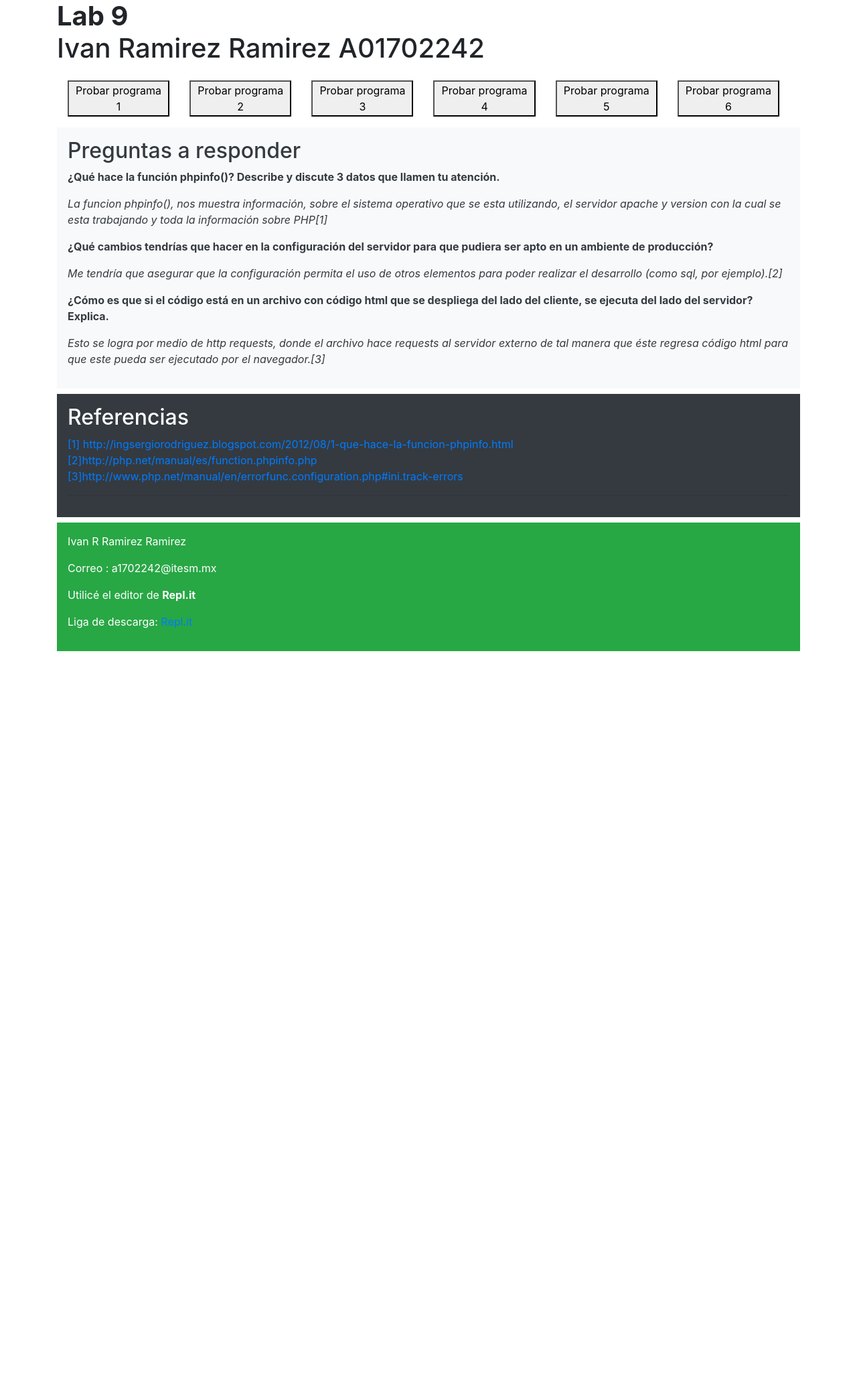
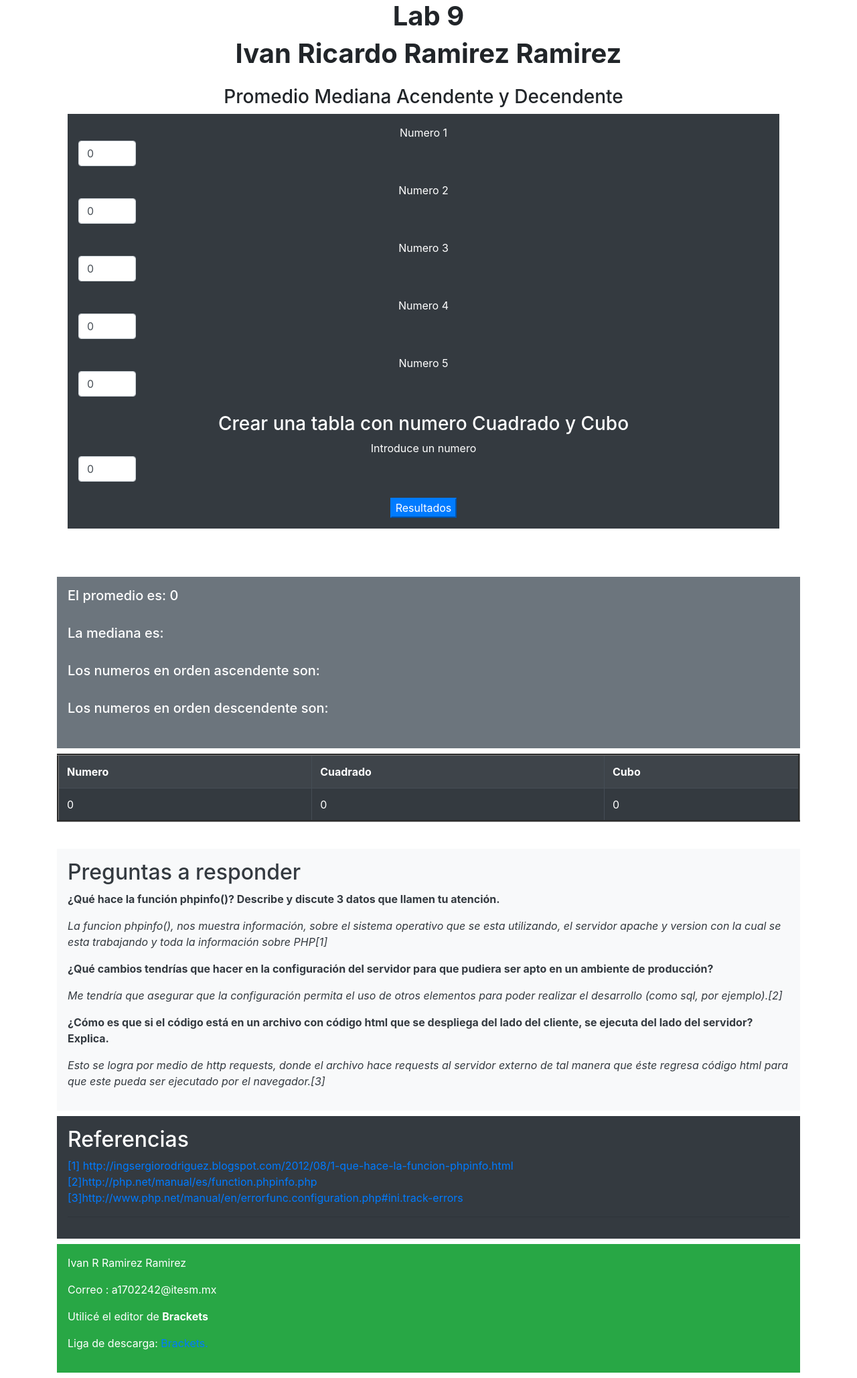
Before and after one commit to ivanrzz/a01702242_daw, a PHP site: page / in a window 1280 px wide. Shown: the part 56-2113 px from the top of the page at 67% size. Before the commit the page ends 1028 px from the top, so only its background shows below. Run offline with PHP 8.4, Linux system fonts and the light colour scheme; data that the repository does not hold is empty; some libraries are stand-ins or nearby versions.

Commit message:
lab 9 final

```diff
--- a/lab9/_util.php
+++ b/lab9/_util.php
@@ -1,4 +1,4 @@
- <?php
+<?php
 function saludar() {
     echo '<p>Hello World</p>';
     $nombre = "Lalo";
@@ -22,4 +22,37 @@
 
     return $lista;
   }
-  ?>
+function promedio(){
+          $numeros = array($_POST["funcion1"], $_POST["funcion2"], $_POST["funcion3"], $_POST["funcion4"], $_POST["funcion5"]);
+          $promedio = 0;
+          sort($numeros);
+          for ($i=0; $i <count($numeros) ; $i++) {
+            $promedio += $numeros[$i];
+          }
+          $promedio = $promedio/5;
+          echo "<br><br><div class ='p-3 mb-2 bg-secondary text-white'><h5>El promedio es: " . $promedio . "</h5><br>";
+          echo "<h5>La mediana es: " . $numeros[2] . "</h5><br>";
+          echo "<h5>Los numeros en orden ascendente son: ";
+          for ($i=0; $i <count($numeros) ; $i++) {
+            echo $numeros[$i] . " ";
+          }
+          echo "<br>" . "<br><h5>Los numeros en orden descendente son: ";
+          for ($i=count($numeros) - 1; $i >= 0 ; $i--) {
+            echo $numeros[$i] . " ";
+          }
+          echo "</h5><br> </div>";
+        }
+  function tabla(){
+        $n6 = $_POST["funcion6"];
+        echo "<table class='table table-striped table-dark' border='3' >
+          <tr><th>Numero</th><th>Cuadrado</th><th>Cubo</th></tr>";
+        for ($i=0; $i <= $n6; $i++) {
+          $cubo = $i*$i*$i;
+          $cuadrado = $i*$i;
+          echo"<tr ><td>$i</td><td>$cuadrado</td><td>$cubo</td><tr>";
+        }
+        echo "</table> <br> ";
+  }
+   		promedio();
+        tabla();
+     ?>
--- a/lab9/index.php
+++ b/lab9/index.php
@@ -1,8 +1,12 @@
- <?php
-  require_once("_util.php");
+<?php
+
   include_once("partials/_header.html");
   include_once("partials/_funciones.html");
+require_once("_util.php");
   include_once("partials/_preguntas.html");
   include_once("partials/_footer.html");
 
+
+
+
   ?>
--- a/lab9/partials/_footer.html
+++ b/lab9/partials/_footer.html
@@ -23,9 +23,8 @@
     <footer id="AboutMe">
         <p> Ivan R Ramirez Ramirez</p>
         <p>Correo : a1702242@itesm.mx </p>
-        <p> Utilicé el editor de <strong>Repl.it</strong> </p>
-        <p> Liga de descarga: <a href="https://repl.it">Repl.it
-      </a> </p>
+        <p> Utilicé el editor de <strong>Brackets</strong> </p>
+        <p> Liga de descarga: <a href="http://brackets.io">Brackets.</a> </p>
     </footer>
 </div>
 
@@ -34,4 +33,5 @@
 <script src="https://cdnjs.cloudflare.com/ajax/libs/popper.js/1.12.9/umd/popper.min.js" integrity="sha384-ApNbgh9B+Y1QKtv3Rn7W3mgPxhU9K/ScQsAP7hUibX39j7fakFPskvXusvfa0b4Q" crossorigin="anonymous"></script>
 <script src="https://maxcdn.bootstrapcdn.com/bootstrap/4.0.0/js/bootstrap.min.js" integrity="sha384-JZR6Spejh4U02d8jOt6vLEHfe/JQGiRRSQQxSfFWpi1MquVdAyjUar5+76PVCmYl" crossorigin="anonymous"></script>
 </body>
+
 </html>
--- a/lab9/partials/_funciones.html
+++ b/lab9/partials/_funciones.html
@@ -1,38 +1,34 @@
- <section class="jumbotron-fluid  p-3 services_Background programas" id="Programas">
-        <div class="row text-center  flex-column flex-md-row justify-content-around p-0 mr-0">
+<section class="jumbotron-fluid  p-3 services_Background programas" id="Programas">
+    <div class="row text-center  flex-column flex-md-row justify-content-around p-0 mr-0">
+
+        <div class="container">
+            <section class="content">
+
+                <h3>Promedio Mediana Acendente y Decendente</h3>
+                <div class="container p-3 mb-2 bg-dark text-white ">
+                    <form action=" index.php" method="post">
+                        <span>Numero 1 </span>
+                        <input type="number" class=" form-control input-sm  col-sm-1 " name="funcion1" value="0" min="0"> <br>
+                        <span>Numero 2 </span>
+                        <input type="number" class="form-control input-sm  col-sm-1" name="funcion2" value="0" min="0"> <br>
+                        <span>Numero 3 </span>
+                        <input type="number" class="form-control input-sm  col-sm-1 " name="funcion3" value="0" min="0"> <br>
+                        <span>Numero 4 </span>
+                        <input type="number" class="form-control input-sm  col-sm-1" name="funcion4" value="0" min="0"> <br>
+                        <span>Numero 5 </span>
+                        <input type="number" class="form-control input-sm  col-sm-1" name="funcion5" value="0" min="0"> <br>
 
 
-            <div class="col-12 col-md-2 my-2 my-md-0 item-service">
+                        <h3>Crear una tabla con numero Cuadrado y Cubo</h3>
+                        <span class="izq">Introduce un numero </span>
+                        <input type="number" name="funcion6" value="0" min="0" class="form-control input-sm  col-sm-1"> <br>
+                        <div>
+                            <button type="submit" name="button" class="btn-primary"> Resultados</button>
 
-                <button onclick="act1()">Probar programa 1</button>
-
-            </div>
-
-            <div class="col-12 col-md-2 my-2 my-md-0 item-service ">
-
-                <button onclick="act2()">Probar programa 2</button>
-
-            </div>
-            <div class="col-12 col-md-2 my-2 my-md-0 item-service">
-
-                <button onclick="act3()">Probar programa 3</button>
-
-            </div>
-            <div class="col-12 col-md-2 my-2 my-md-0 item-service">
-
-                <button onclick="act4()">Probar programa 4</button>
-
-            </div>
-            <div class="col-12 col-md-2  my-2 my-md-0 item-service">
-
-                <button onclick="act5()">Probar programa 5</button>
-
-            </div>
-            <div class="col-12 col-md-2  my-2 my-md-0 item-service">
-
-                <button onclick="act6()">Probar programa 6</button>
-
-            </div>
-
+                        </div>
+                    </form>
+                </div>
+            </section>
         </div>
-    </section>
+    </div>
+</section>
--- a/lab9/partials/_header.html
+++ b/lab9/partials/_header.html
@@ -1,5 +1,6 @@
 <!DOCTYPE html>
 <html>
+
 <head>
     <!--Import Google Icon Font-->
     <link href="https://fonts.googleapis.com/icon?family=Material+Icons" rel="stylesheet">
@@ -10,7 +11,8 @@
 
 
     <!--Let browser know website is optimized for mobile-->
-      <meta name="viewport" content="width=device-width, initial-scale=1.0"/>
+    <meta name="viewport" content="width=device-width, initial-scale=1.0" />
+    <link href="partials/style.css" rel="stylesheet" type="text/css">
     <title>LAB 9</title>
 
 </head>
@@ -40,8 +42,18 @@
 </nav>
 
 
-    <div class="container center">
-    <h1><strong>Lab 9</strong><br>Ivan Ramirez Ramirez  A01702242</h1></div>
+<div class="container">
+    <div class="row justify-content-center">
+        <h1><strong>Lab 9</strong><br></h1><br>
+
+    </div>
+</div>
+<div class="container">
+    <div class="row justify-content-center">
+        <h1><strong>Ivan Ricardo Ramirez Ramirez</strong><br></h1><br>
+
+    </div>
+</div>
 
 <body>
     <div class="container">
--- /dev/null
+++ b/lab9/partials/style.css
@@ -0,0 +1,4 @@
+#izq {
+    align-items: left;
+    justify-content: left;
+}
```
Lines whose indentation alone changed are shown as unchanged.
